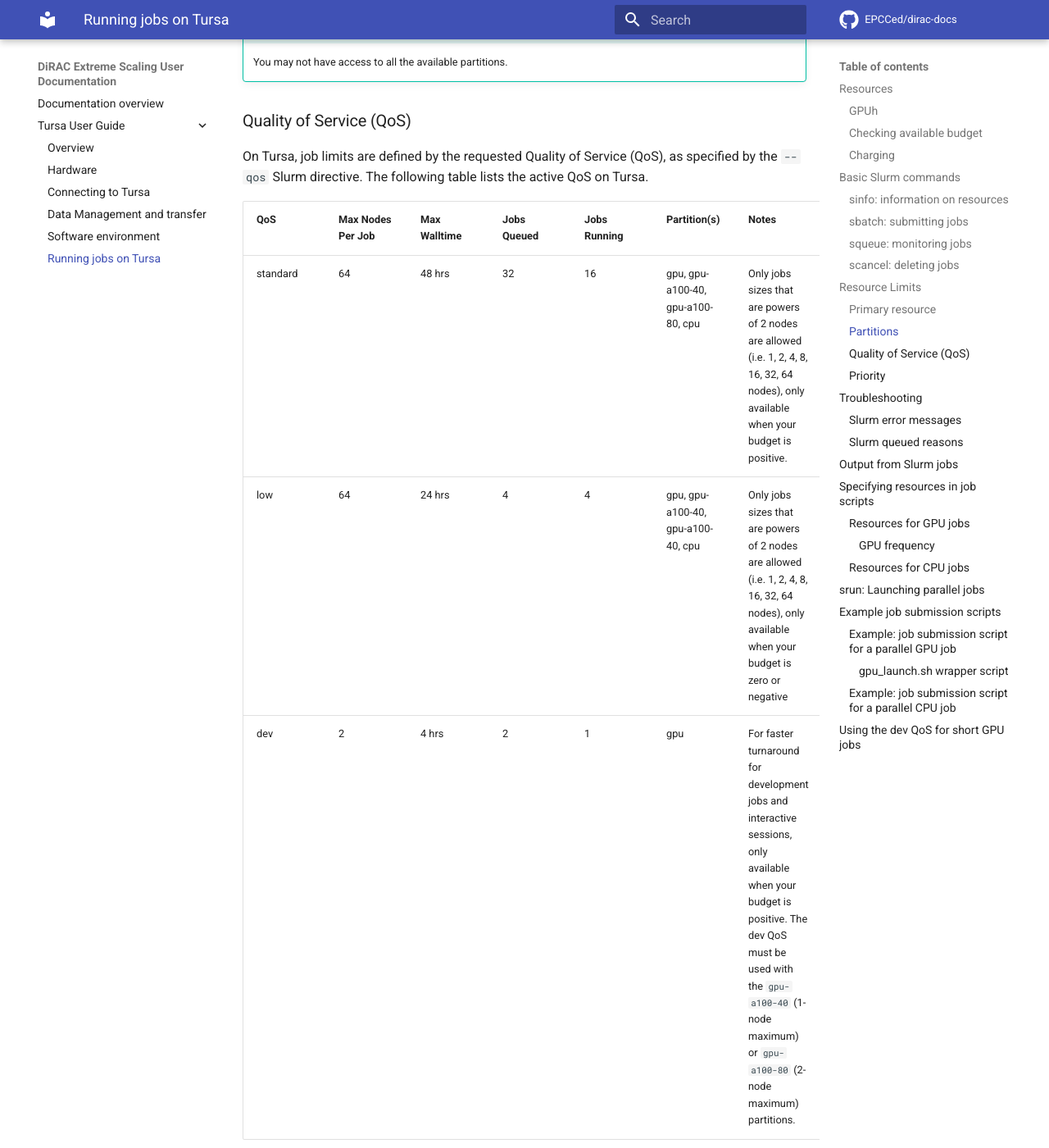
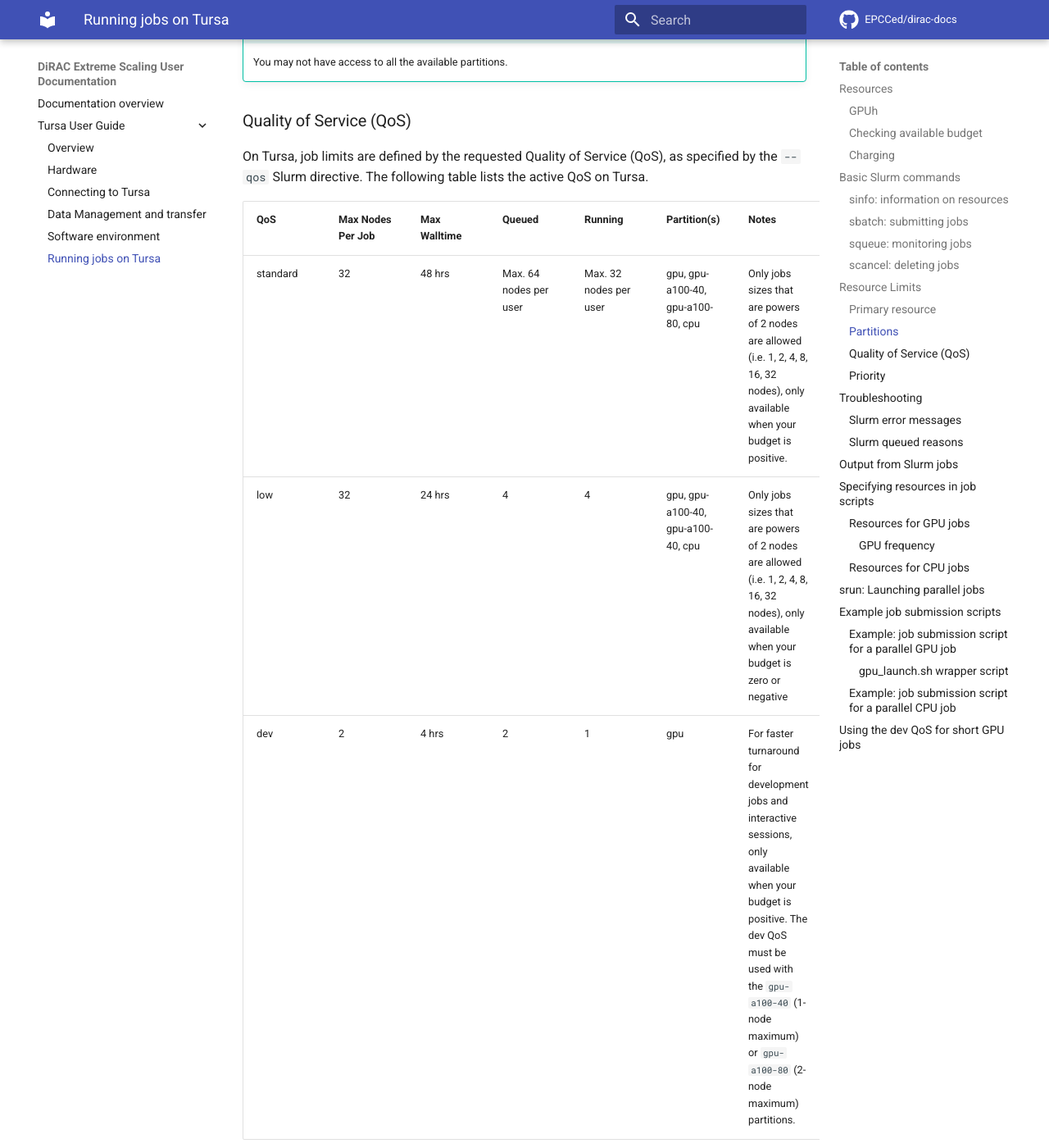
Before and after one commit to EPCCed/dirac-docs, an MkDocs documentation site: the page built from docs/tursa-user-guide/scheduler.md, in a window 1280 px wide and 1400 px high, scrolled down 4558 px. Shown: the whole window at 82% size. Built offline with MkDocs 1.6.1 and Material for MkDocs 9.7.7, drawn with Linux system fonts in a browser that asks for light colours; comment, search, counter and statistics services are not loaded; some of the changed text lies outside the part shown.

Commit message:
Updates job limits

```diff
--- a/docs/tursa-user-guide/scheduler.md
+++ b/docs/tursa-user-guide/scheduler.md
@@ -190,10 +190,10 @@
 (QoS), as specified by the `--qos` Slurm directive. The following table
 lists the active QoS on Tursa.
 
-| QoS        | Max Nodes Per Job | Max Walltime | Jobs Queued | Jobs Running | Partition(s) | Notes |
+| QoS        | Max Nodes Per Job | Max Walltime | Queued | Running | Partition(s) | Notes |
 | ---------- | ----------------- | ------------ | ----------- | ------------ | ------------ | ------|
-| standard   | 64                | 48 hrs       | 32          | 16           | gpu, gpu-a100-40, gpu-a100-80, cpu     | Only jobs sizes that are powers of 2 nodes are allowed (i.e. 1, 2, 4, 8, 16, 32, 64 nodes), only available when your budget is positive. |
-| low        | 64                | 24 hrs       | 4           | 4            | gpu, gpu-a100-40, gpu-a100-40, cpu     | Only jobs sizes that are powers of 2 nodes are allowed (i.e. 1, 2, 4, 8, 16, 32, 64 nodes), only available when your budget is zero or negative |
+| standard   | 32                | 48 hrs       | Max. 64 nodes per user | Max. 32 nodes per user | gpu, gpu-a100-40, gpu-a100-80, cpu     | Only jobs sizes that are powers of 2 nodes are allowed (i.e. 1, 2, 4, 8, 16, 32 nodes), only available when your budget is positive. |
+| low        | 32                | 24 hrs       | 4           | 4            | gpu, gpu-a100-40, gpu-a100-40, cpu     | Only jobs sizes that are powers of 2 nodes are allowed (i.e. 1, 2, 4, 8, 16, 32 nodes), only available when your budget is zero or negative |
 | dev        | 2                | 4 hrs       | 2           | 1            | gpu     | For faster turnaround for development jobs and interactive sessions, only available when your budget is positive. The dev QoS must be used with the `gpu-a100-40` (1-node maximum) or `gpu-a100-80` (2-node maximum) partitions.  |
 
 You can find out the QoS that you can use by running the following
@@ -213,7 +213,7 @@
 
 !!! important
     Only jobs sizes that are powers of 2 nodes
-    are allowed. i.e. 1, 2, 4, 8, 16, 32, 64 nodes on the `gpu` partition and
+    are allowed. i.e. 1, 2, 4, 8, 16, 32 nodes on the `gpu` partition and
     1, 2, 4 nodes on the `cpu` partition. There is a discussion of why this is enforced in
     the [Hardware](hardware.md) section of the User Guide.
 
```
